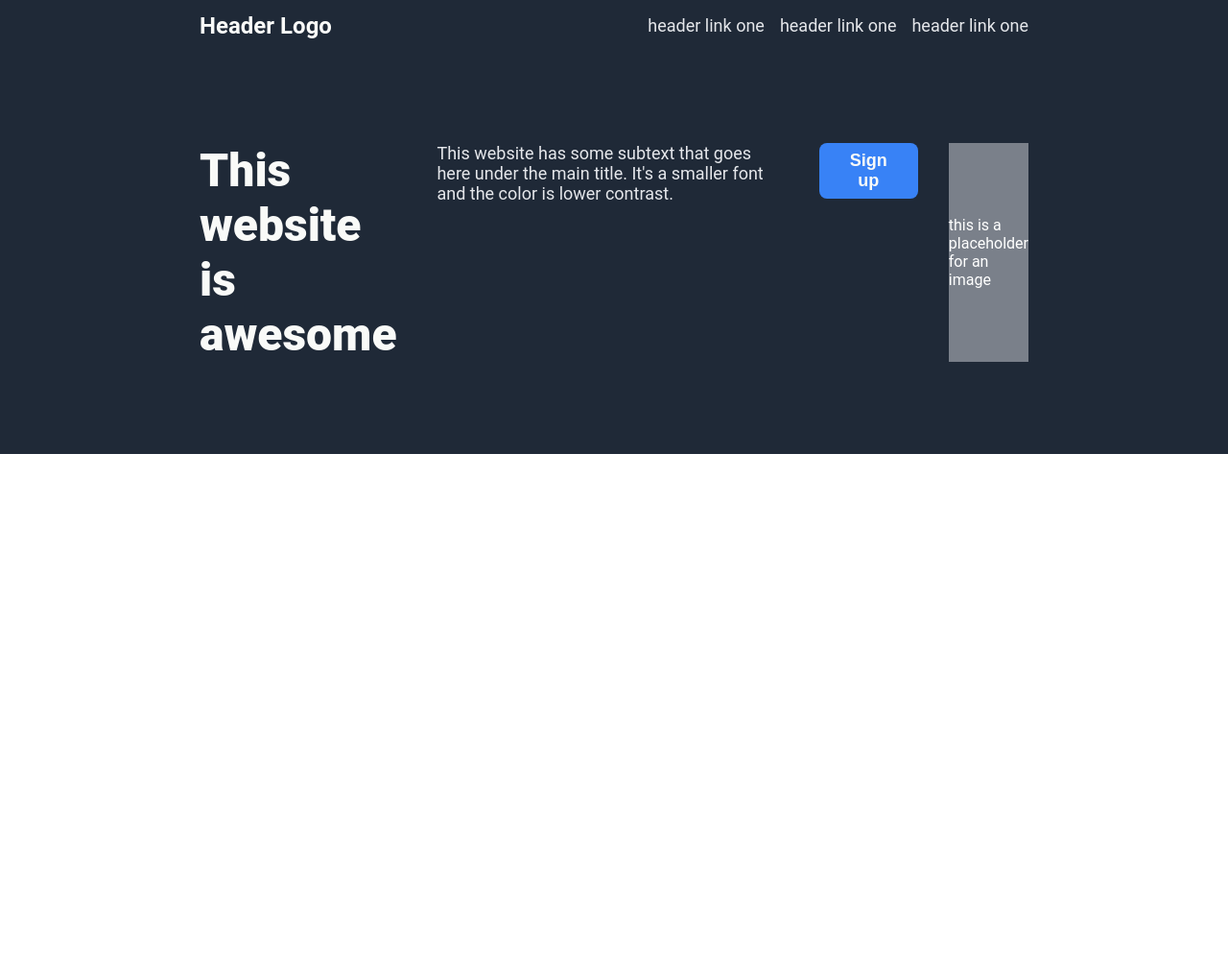
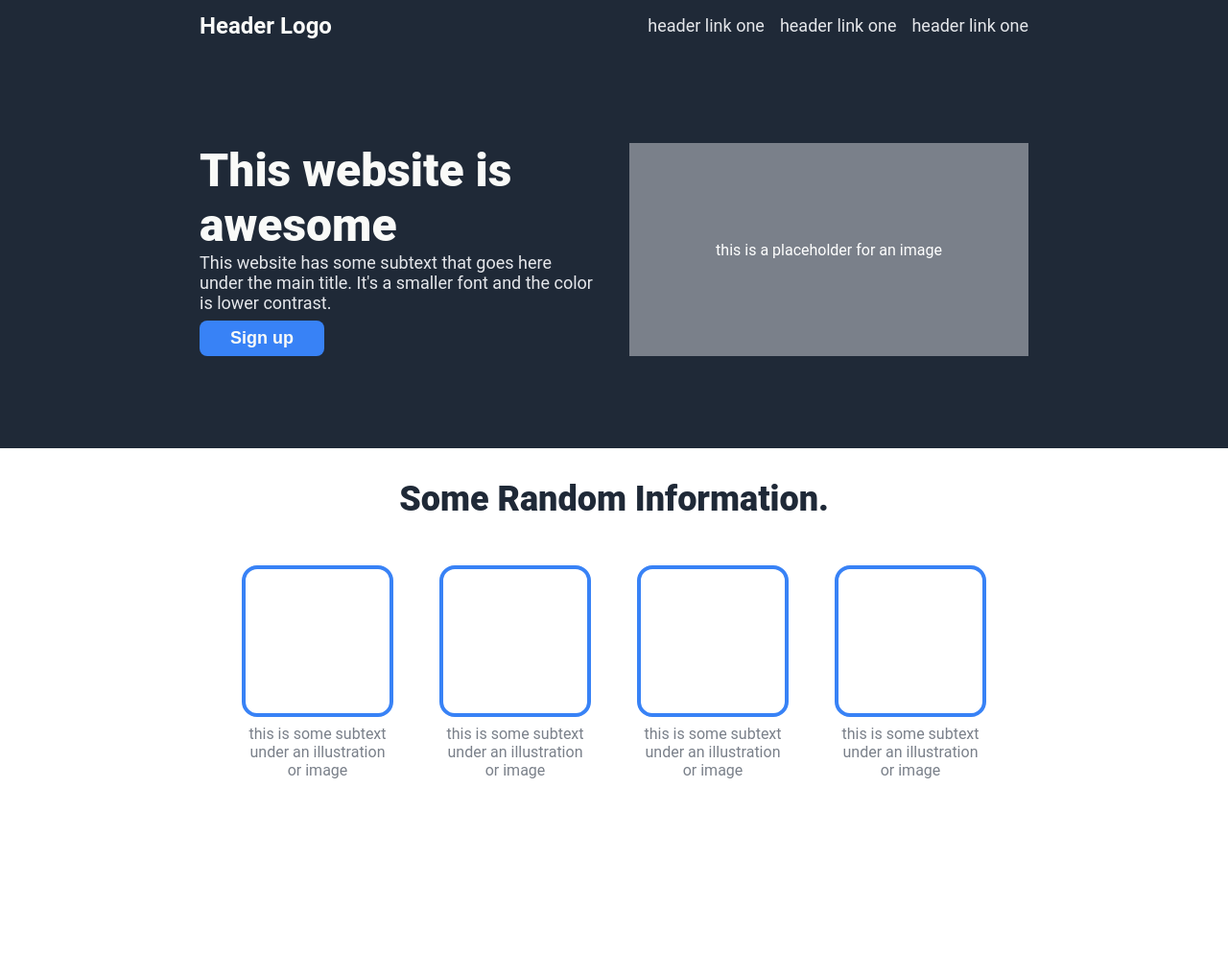
Before and after one commit to MWtheKing/landing-page, a plain HTML site: page index.html in a window 1280 px wide. Shown: the whole page at 96% size. Before the commit the page ends 800 px from the top, so only its background shows below. Drawn offline with Linux system fonts and the light colour scheme.

Commit message:
Add styles and html layout for info section

```diff
--- a/index.html
+++ b/index.html
@@ -20,11 +20,39 @@
                 </div>
 
                 <div class="hero">
-                    <div class="main">This website is awesome</div>
-                    <div class="secondary">This website has some subtext that goes here under the main title.
-                        It's a smaller font and the color is lower contrast.</div>
-                    <div class="button"><button>Sign up</button></div>
+                        <div class="hero-text">
+                            <div class="main">This website is awesome</div>
+                            <div class="secondary">This website has some subtext that goes here under the main title.
+                                It's a smaller font and the color is lower contrast.</div>
+                            <div class="button"><button>Sign up</button></div>
+                        </div>
                     <div class="img">this is a placeholder for an image</div>
+                </div>
+            </div>
+
+            <div class="info">
+                <div class="info-header">Some Random Information.</div>
+                <div class="items">
+
+                        <div class="info-items">
+                            <div class="illustration"></div>
+                            <div class="info-text">this is some subtext under an illustration or image</div>
+                        </div>
+                        <div class="info-items">
+                            <div class="illustration"></div>
+                            <div class="info-text">this is some subtext under an illustration or image</div>
+                        </div>
+
+                        <div class="info-items">
+                            <div class="illustration"></div>
+                            <div class="info-text">this is some subtext under an illustration or image</div>
+                        </div>
+
+                        <div class="info-items">
+                            <div class="illustration"></div>
+                            <div class="info-text">this is some subtext under an illustration or image</div>
+                        </div>
+
                 </div>
             </div>
         </body>
--- a/styles.css
+++ b/styles.css
@@ -48,7 +48,7 @@ a {
     gap: 32px;
 }
 
-.text {
+.hero-text {
     display: flex;
     flex-direction: column;
     flex: 1;
@@ -88,3 +88,44 @@ button:hover {
     background-color: rgb(122, 128, 138);
     flex: 1;
 }
+
+.info {
+    display: flex;
+    flex-direction: column;
+    padding: 32px 208px 208px;
+    gap: 48px;
+}
+
+.info-header {
+    display: flex;
+    justify-content: center;
+    color: #1F2937;
+    font-size: 36px;
+    font-weight: 900;
+}
+
+.items {
+    display: flex;
+    justify-content: center;
+    gap: 48px;
+}
+
+.illustration {
+    width: 150px;
+    height: 150px;
+    border: 4px solid #3882F6;
+    border-radius: 16px;
+    flex-shrink: 0;
+}
+
+.info-items {
+    width: 158px;
+    display: flex;
+    flex-direction: column;
+    gap: 8px;
+}
+
+.info-text {
+    text-align: center;
+    color: rgb(122, 128, 138);
+}
```
